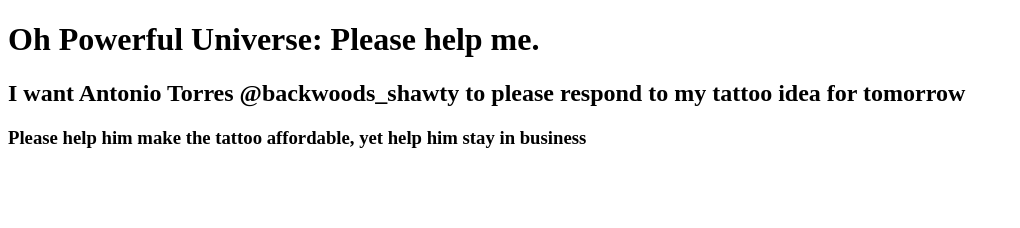
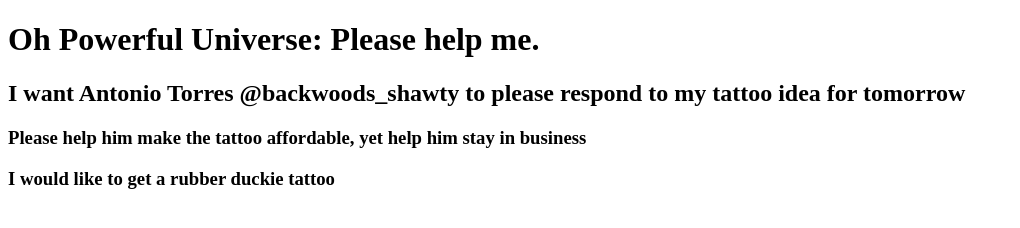
Before and after one commit to henrythedrip/first-day, a plain HTML site: page index.html in a window 1280 px wide. Shown: the whole page, without its empty margins (0-1020 px from the left). Drawn offline with Linux system fonts and the light colour scheme.

Commit message:
added another h3 tag

```diff
--- a/index.html
+++ b/index.html
@@ -9,5 +9,6 @@
     <h1>Oh Powerful Universe: Please help me.</h1>
     <h2>I want Antonio Torres @backwoods_shawty to please respond to my tattoo idea for tomorrow</h2>
     <h3>Please help him make the tattoo affordable, yet help him stay in business</h3>
+    <h3>I would like to get a rubber duckie tattoo</h3>
 </body>
 </html>
```
